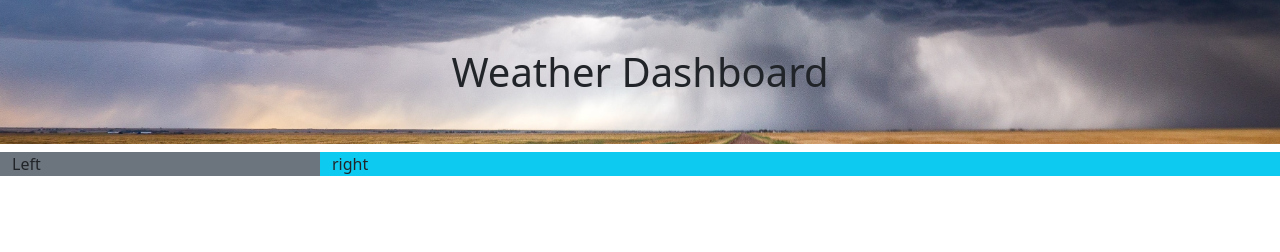
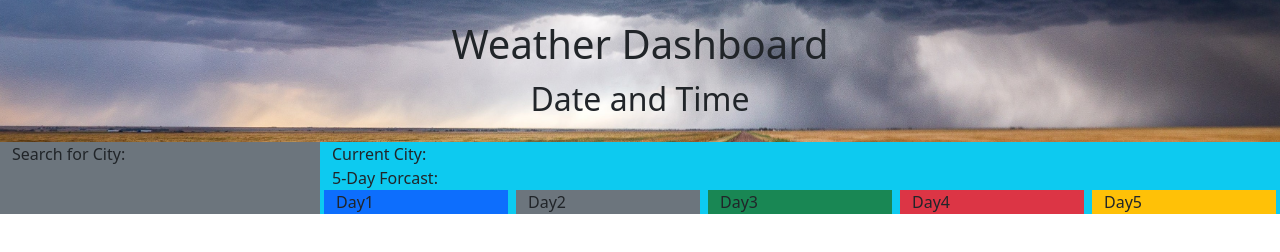
Before and after one commit to rbishop85/weather-dashboard, a plain HTML site: page index.html in a window 1280 px wide. Drawn offline with nearby package versions, Linux system fonts and the light colour scheme.

Commit message:
working more on base layout

```diff
--- a/index.html
+++ b/index.html
@@ -10,18 +10,31 @@
     <link rel="stylesheet" href="./assets/css/style.css">
 </head>
 <body>
-    <header>
-        <h1 class="text-center py-5">Weather Dashboard</h1>
+    <header class="text-center py-3">
+        <h1 class="py-1">Weather Dashboard</h1>
+        <h2>Date and Time</h2>
     </header>
     <main class="container-fluid">
         <div class="row">
             <aside class="bg-secondary col-3">
                 <!-- City Search will go here -->
-                Left
+                Search for City:
             </aside>
-            <section class="bg-info col-9">
+            <section class="bg-info col-9 container">
                 <!-- Weather Information will go here -->
-                right
+                <div>
+                    Current City:
+                </div>
+                <div>
+                    5-Day Forcast:
+                    <div class="row">
+                        <div class="bg-primary col mx-1">Day1</div>
+                        <div class="bg-secondary col mx-1">Day2</div>
+                        <div class="bg-success col mx-1">Day3</div>
+                        <div class="bg-danger col mx-1">Day4</div>
+                        <div class="bg-warning col mx-1">Day5</div>
+                    </div>
+                </div>
             </section>
         </div>
     </main>
```
